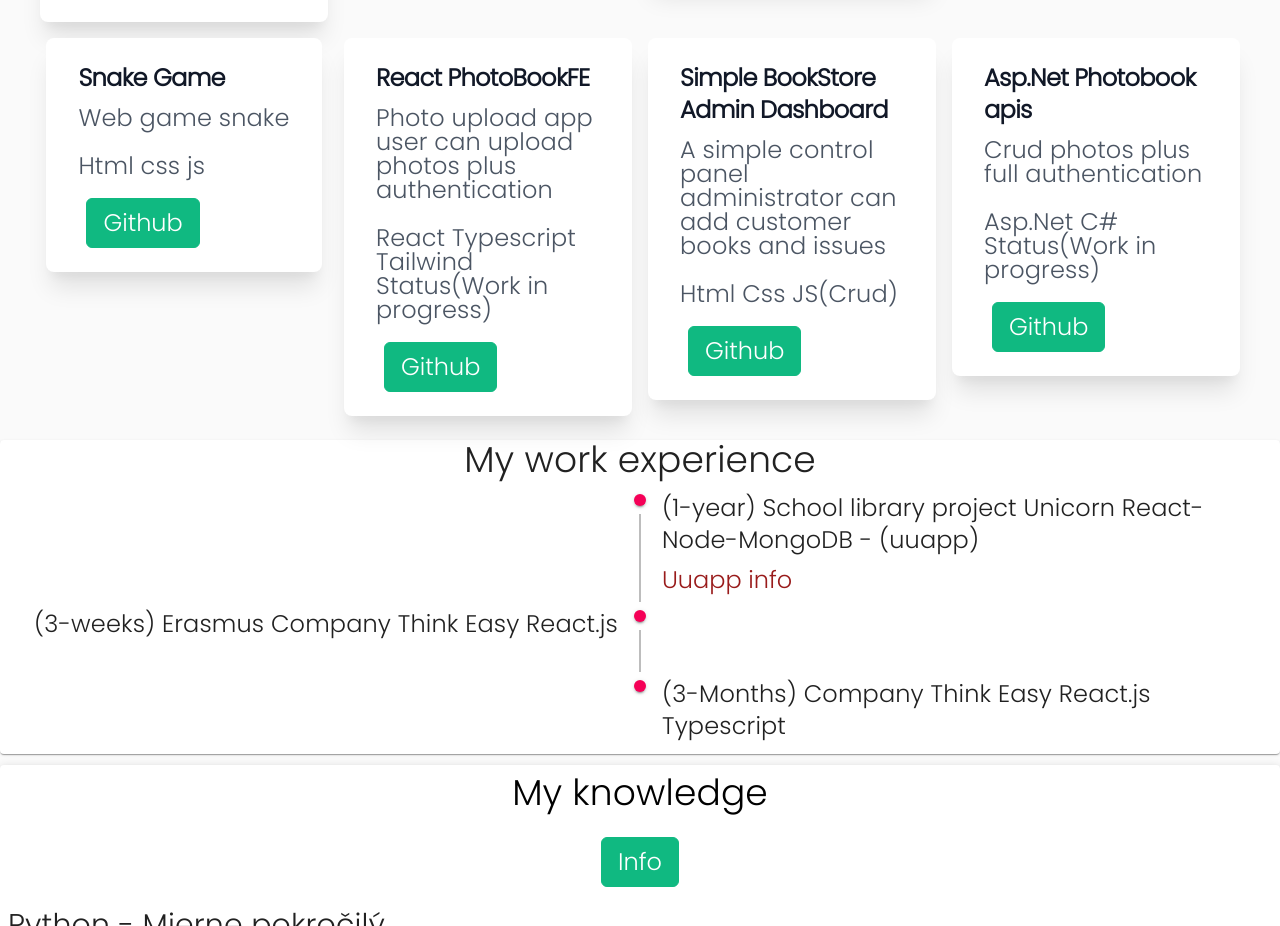
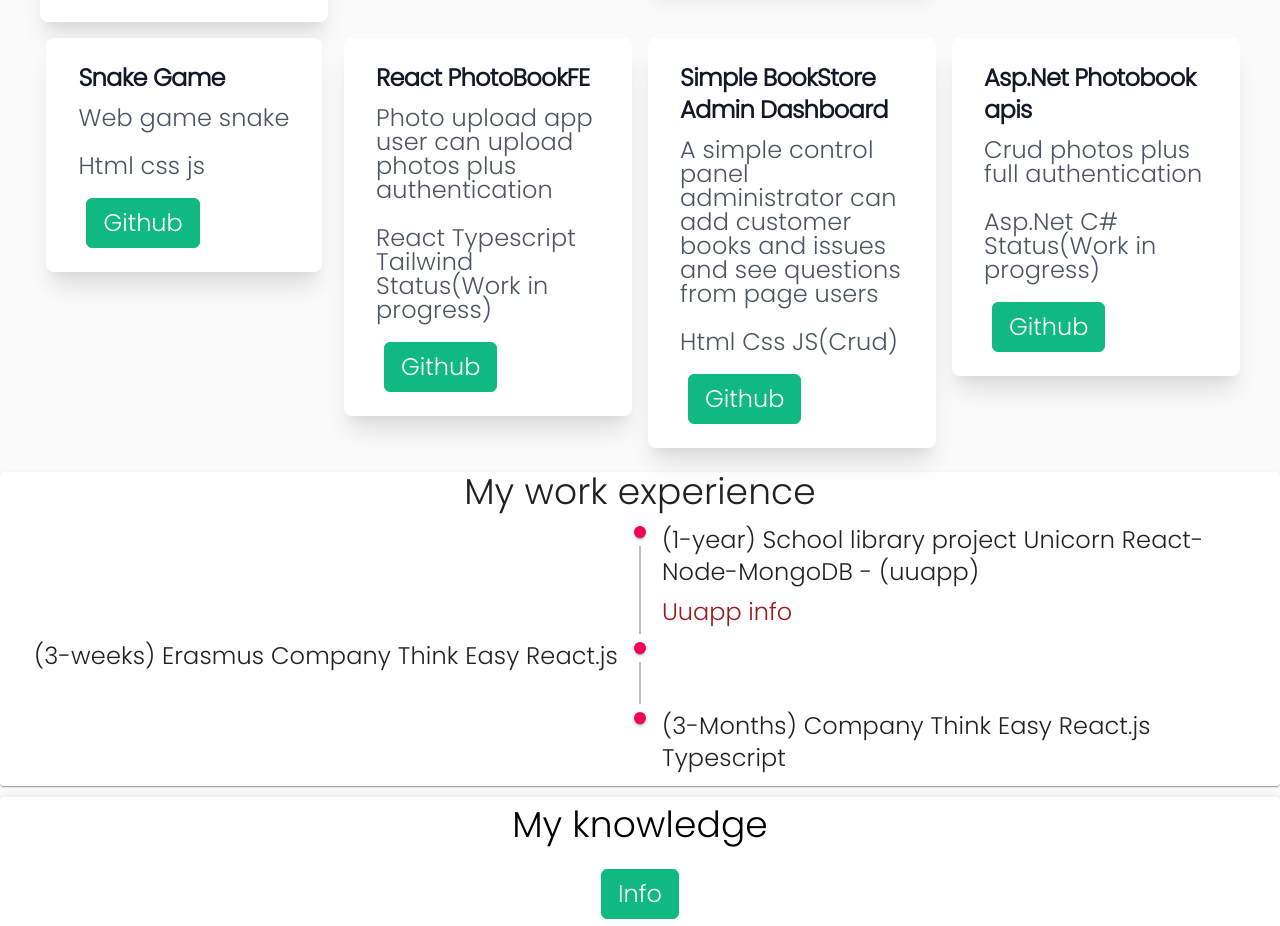
Before and after one commit to peterdinis/Portfolio-Dinis, a React (Create React App) app: page / in a window 1280 px wide. Shown: the part 2546-3472 px from the top of the page. Built offline with nearby package versions, Linux system fonts and the light colour scheme.

Commit message:
Update i18n

```diff
--- a/src/i18n/i18n.js
+++ b/src/i18n/i18n.js
@@ -36,7 +36,7 @@ i18n
             knowledge: "My knowledge",
             emailInfo: "If you are interested in my work, write to me at",
             uuappHeader: "What is uuapp",
-            sevenDesc: "A simple control panel administrator can add customer books and issues",
+            sevenDesc: "A simple control panel administrator can add customer books and issues and see questions from page users",
             uuappText: "This project was done during high school. The unicorn company announced a competition and the school I visited to apply. With the help of their framework we had to create a page. Their framework is based on the principle of React Node Mongodb (Modified version)"
           }
         }
@@ -67,7 +67,7 @@ i18n
             emailInfo: "Ak ťa moja tvorba zaujala tak mi napíš na",
             uuappHeader: "Čo je uuapp",
             uuappText: "Tento projekt bol robený počas strednej školy. Firma unicorn vyhlásila súťaž a školu ktorú som navštívil sa prihlásiť. Za pomoci ich frameworku sme mali vytvoriť stránku.Ich framework je postavený na princípe React Node Mongodb (Upravená verzia)",
-            sevenDesc: "Jednoduchý dashboard admin vie pridať knihy zákazníkov a problémy"
+            sevenDesc: "Jednoduchý dashboard admin vie pridať knihy zákazníkov a problémy a vidí otázky používateľov stránky"
           }
         }
       }
```
